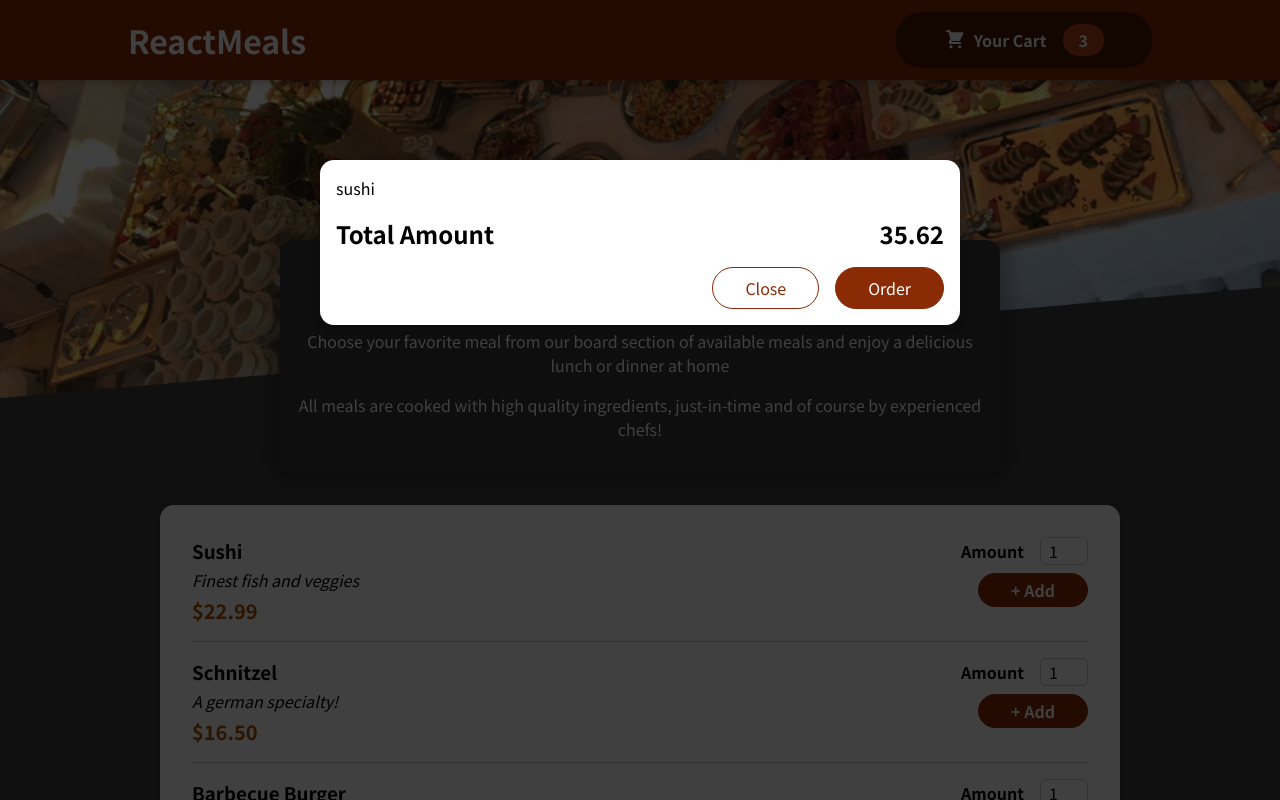
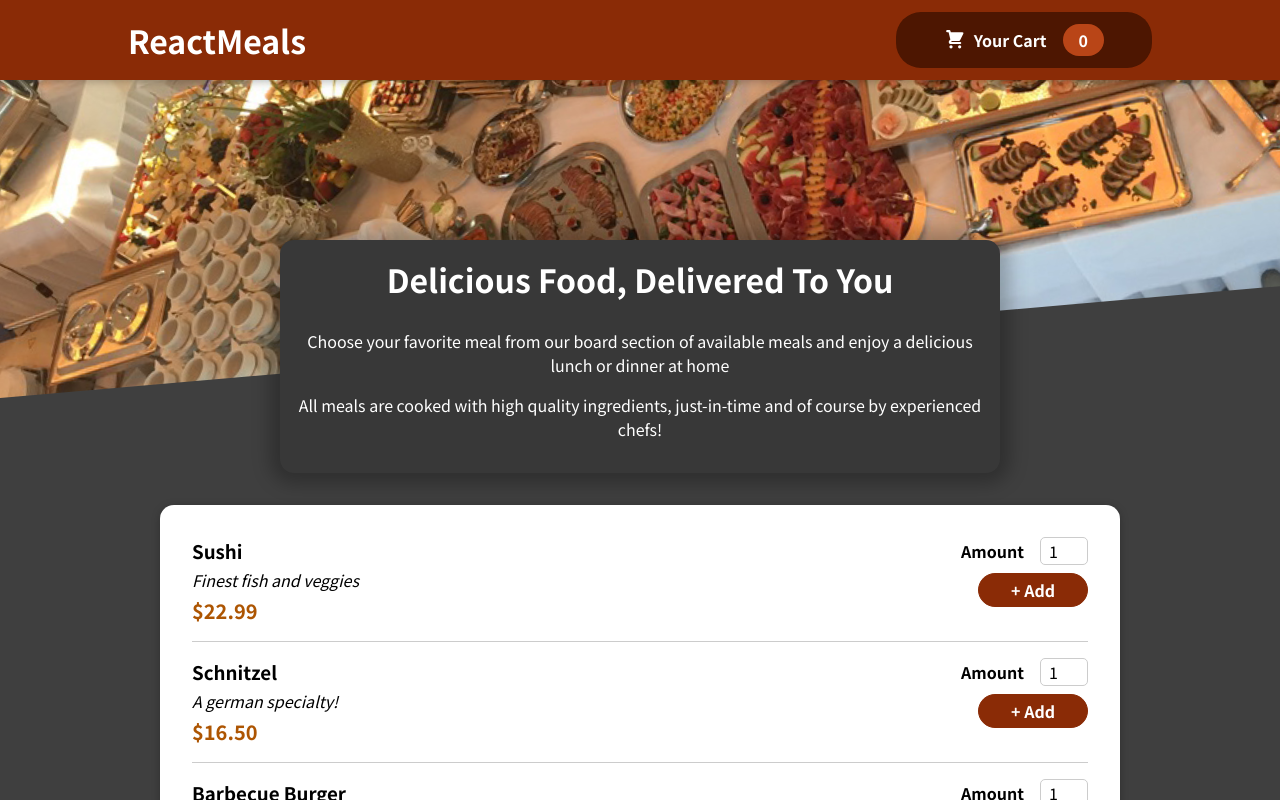
Before and after one commit to tranhoangtu/react-food-order-site, a React (Create React App) app: page / in a window 1280 px wide. Shown: the top 800 px of the page. Built offline with nearby package versions, Linux system fonts and the light colour scheme.

Commit message:
Add cart context

```diff
--- a/src/App.js
+++ b/src/App.js
@@ -1,17 +1,25 @@
-import { Fragment } from "react";
+import { Fragment, useState } from "react";
 import Cart from "./Components/Cart/Cart";
 import Header from "./Components/Layout/Header";
 import Meals from "./Components/Meals/Meals";
+import CartProvider from "./store/CartProvider";
 
 function App() {
+  const [cartIsShow, setCartIsShow] = useState(false);
+  const showCartHandler = () => {
+    setCartIsShow(true);
+  };
+  const hideCartHandler = () => {
+    setCartIsShow(false);
+  };
   return (
-    <Fragment>
-      <Cart />
-      <Header />
+    <CartProvider>
+      {cartIsShow && <Cart onClose={hideCartHandler} />}
+      <Header onShowCart={showCartHandler} />
       <main>
         <Meals />
       </main>
-    </Fragment>
+    </CartProvider>
   );
 }
 
--- a/src/Components/Cart/Cart.js
+++ b/src/Components/Cart/Cart.js
@@ -10,14 +10,16 @@
     </ul>
   );
   return (
-    <Modal>
+    <Modal onClose={props.onClose}>
       {cartItems}
       <div className={styled.total}>
         <span>Total Amount</span>
         <span>35.62</span>
       </div>
       <div className={styled.actions}>
-        <button className={styled["button--alt"]}>Close</button>
+        <button className={styled["button--alt"]} onClick={props.onClose}>
+          Close
+        </button>
         <button className={styled.button}>Order</button>
       </div>
     </Modal>
--- a/src/Components/Layout/Header.js
+++ b/src/Components/Layout/Header.js
@@ -8,7 +8,7 @@
     <Fragment>
       <header className={styled.header}>
         <h1>ReactMeals</h1>
-        <HeaderCartButton />
+        <HeaderCartButton onClick={props.onShowCart} />
       </header>
       <div className={styled["main-image"]}>
         <img src={mealsImage} alt="" />
--- a/src/Components/Layout/HeaderCartButton.js
+++ b/src/Components/Layout/HeaderCartButton.js
@@ -1,15 +1,20 @@
-import React from "react";
+import React, { useContext } from "react";
+import CartContext from "../../store/cart-context";
 import CartIcon from "../Cart/CartIcon";
 import styled from "./HeaderCartButton.module.css";
 
 const HeaderCartButton = (props) => {
+  const ctx = useContext(CartContext);
+  const numberOfCartItems = ctx.items.reduce((curNumber, item) => {
+    return curNumber + item.amount;
+  }, 0);
   return (
-    <button className={styled.button}>
+    <button className={styled.button} onClick={props.onClick}>
       <span className={styled.icon}>
         <CartIcon />
       </span>
       <span>Your Cart</span>
-      <span className={styled.badge}>3</span>
+      <span className={styled.badge}>{numberOfCartItems}</span>
     </button>
   );
 };
--- a/src/Components/UI/Modal.js
+++ b/src/Components/UI/Modal.js
@@ -4,7 +4,7 @@
 import styled from "./Modal.module.css";
 
 const Backdrop = (props) => {
-  return <div className={styled.backdrop}></div>;
+  return <div className={styled.backdrop} onClick={props.onClose}></div>;
 };
 
 const ModalOverlay = (props) => {
@@ -20,7 +20,10 @@
 const Modal = (props) => {
   return (
     <Fragment>
-      {ReactDOM.createPortal(<Backdrop />, portalElement)}
+      {ReactDOM.createPortal(
+        <Backdrop onClose={props.onClose} />,
+        portalElement
+      )}
       {ReactDOM.createPortal(
         <ModalOverlay>{props.children}</ModalOverlay>,
         portalElement
--- /dev/null
+++ b/src/store/CartProvider.js
@@ -0,0 +1,43 @@
+import { useReducer } from "react";
+import CartContext from "./cart-context";
+
+const CartProvider = (props) => {
+  const defautCartState = {
+    items: [],
+    totalAmount: 0,
+  };
+  const cartReducer = (state, action) => {
+    if (action.type === "ADD") {
+      const updatedItem = state.items.concat(action.item);
+      const updatedItemAmount =
+        state.totalAmount + action.item.price * action.item.amount;
+      return {
+        items: updatedItem,
+        totalAmount: updatedItemAmount,
+      };
+    }
+  };
+  const [cartState, dispatchCartAction] = useReducer(
+    cartReducer,
+    defautCartState
+  );
+  const addItemHandler = (item) => {
+    dispatchCartAction({ type: "ADD", item: item });
+  };
+
+  const removeItemHandler = (id) => {
+    dispatchCartAction({ type: "REMOVE", id: id });
+  };
+  const cartContext = {
+    items: cartState.items,
+    totalAmount: cartState.totalAmount,
+    addItem: addItemHandler,
+    removeItem: removeItemHandler,
+  };
+  return (
+    <CartContext.Provider value={cartContext}>
+      {props.children}
+    </CartContext.Provider>
+  );
+};
+export default CartProvider;
--- /dev/null
+++ b/src/store/cart-context.js
@@ -0,0 +1,10 @@
+import React from "react";
+
+const CartContext = React.createContext({
+  items: [],
+  totalAmount: 0,
+  addItem: () => {},
+  removeItem: () => {},
+});
+
+export default CartContext;
```
